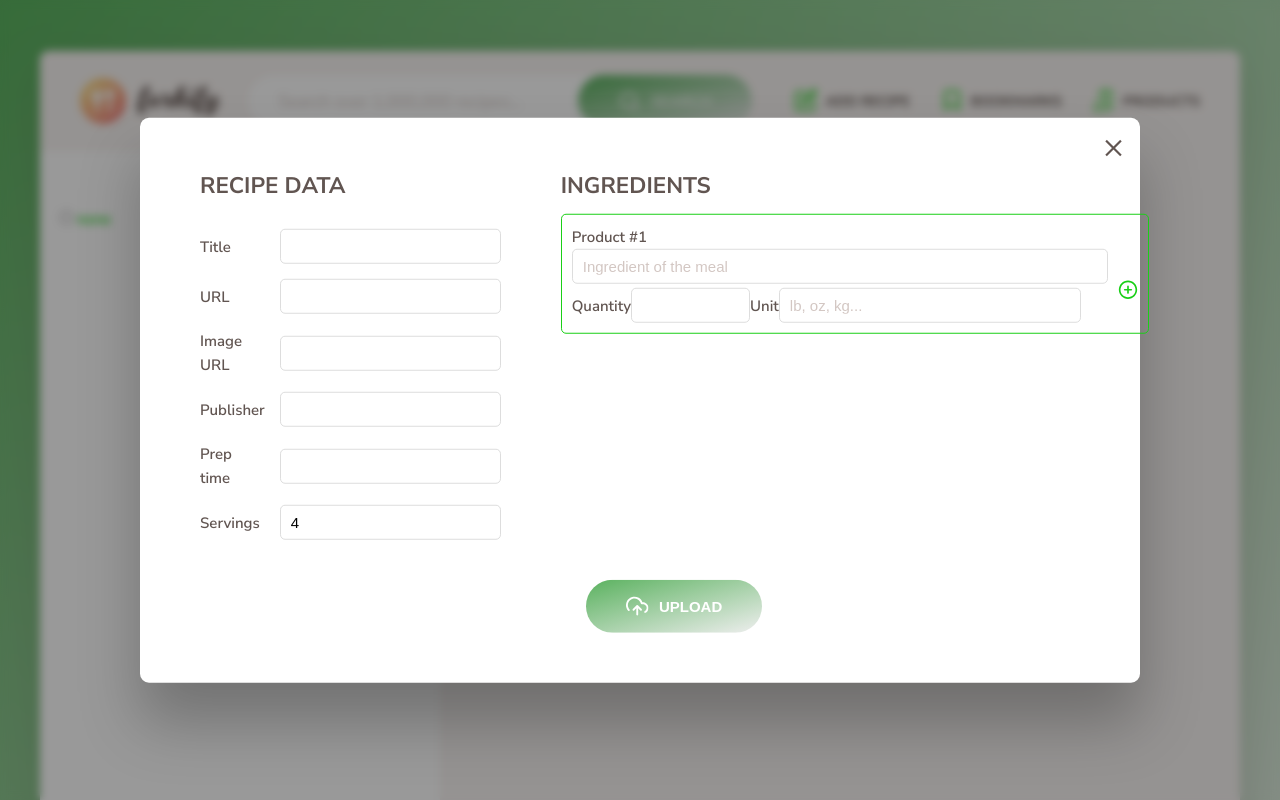
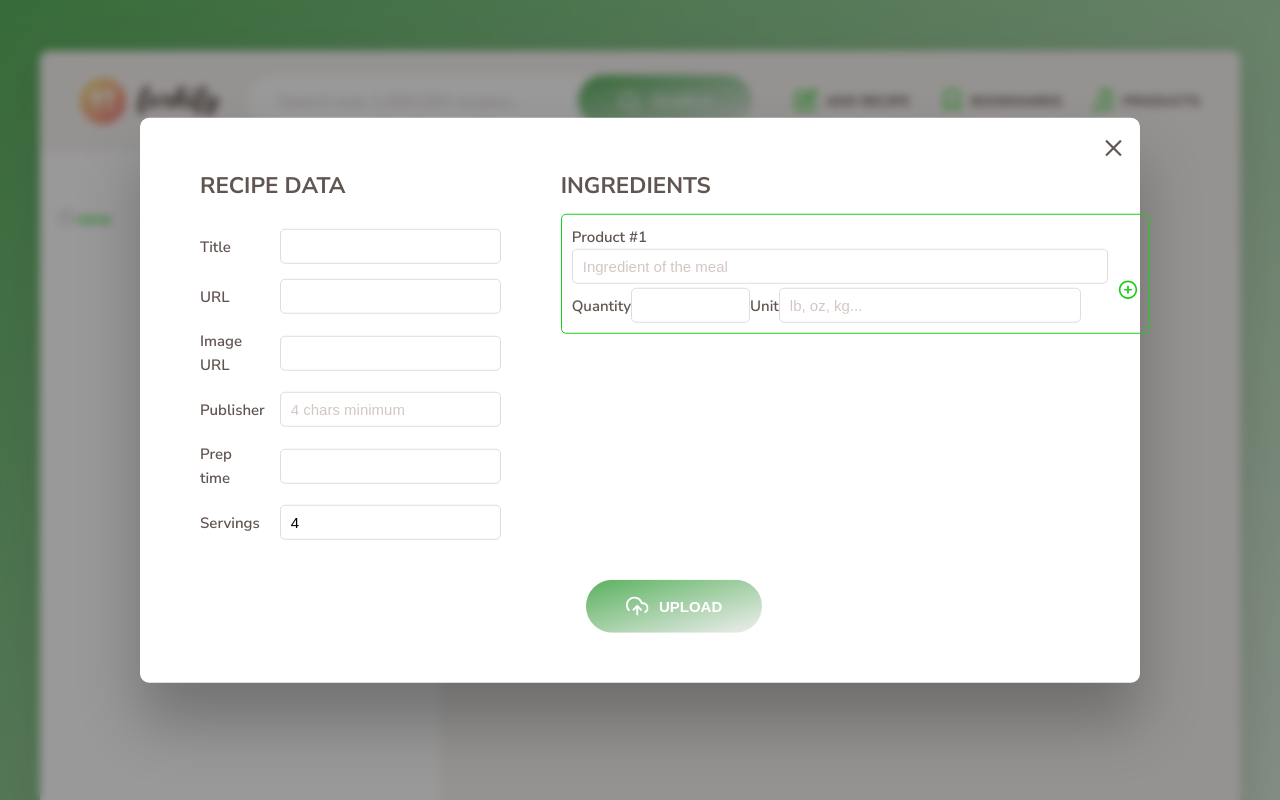
Before and after one commit to whitewhitefang/forkifyApp, a website built with Parcel: page src/index.html in a window 1280 px wide. Both pictures are taken after a click on the button "ADD RECIPE". Shown: the top 800 px of the page. Built offline with nearby package versions, Linux system fonts and the light colour scheme.

Commit message:
Update index.html

```diff
--- a/src/index.html
+++ b/src/index.html
@@ -195,6 +195,8 @@
             value=""
             name="publisher"
             type="text"
+            placeholder="4 chars minimum"
+            required
           />
           <label>Prep time</label>
           <input
```
